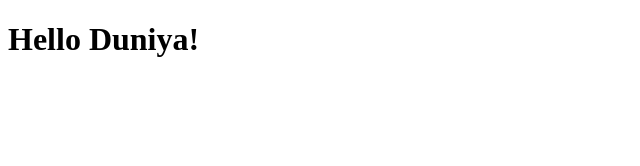
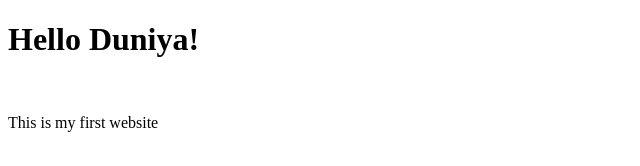
Before and after one commit to ManishKumar081/practiceNew, a plain HTML site: page index.html in a window 1280 px wide. Shown: the whole page, without its empty margins (0-640 px from the left). Drawn offline with Linux system fonts and the light colour scheme.

Commit message:
This is for testing push to github

```diff
--- a/index.html
+++ b/index.html
@@ -7,5 +7,7 @@
 </head>
 <body>
     <h1>Hello Duniya!</h1>
+    <br>
+    <p>This is my first website</p>
 </body>
 </html>
```
